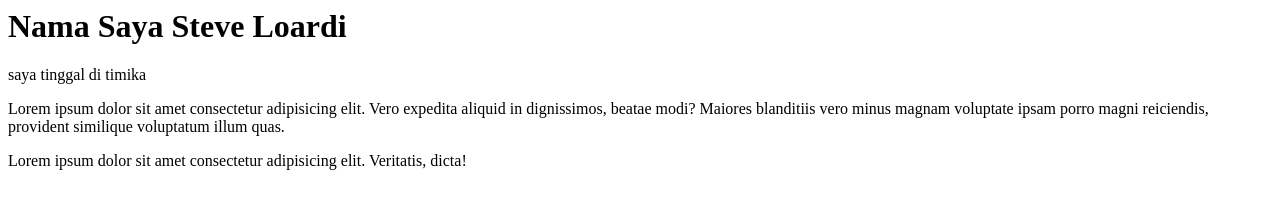
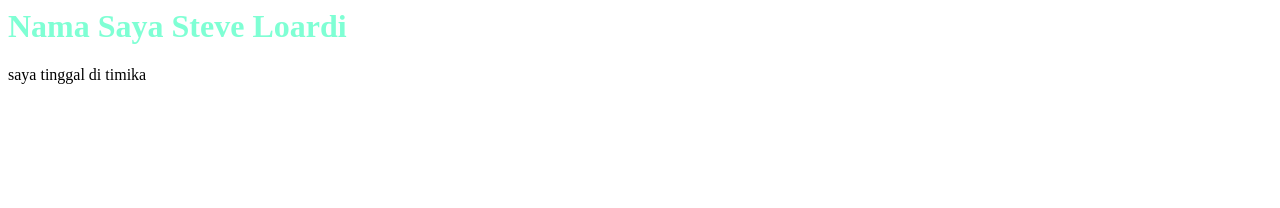
Before and after one commit to Elgara5364/14_Meeting2, a plain HTML site: page index.html in a window 1280 px wide. Drawn offline with Linux system fonts and the light colour scheme.

Commit message:
add header class and style on html

```diff
--- a/index.html
+++ b/index.html
@@ -1,9 +1,9 @@
 <html>
-    <head></head>
+    <head>
+        <link rel="stylesheet" href="style.css">
+    </head>
     <body>
-        <h1>Nama Saya Steve Loardi</h1>
+        <h1 class = "header">Nama Saya Steve Loardi</h1>
         <p> saya tinggal di timika</p>
-        <p>Lorem ipsum dolor sit amet consectetur adipisicing elit. Vero expedita aliquid in dignissimos, beatae modi? Maiores blanditiis vero minus magnam voluptate ipsam porro magni reiciendis, provident similique voluptatum illum quas.</p>
-        <p>Lorem ipsum dolor sit amet consectetur adipisicing elit. Veritatis, dicta!</p>
     </body>
 </html>
--- a/style.css
+++ b/style.css
@@ -0,0 +1,3 @@
+.header {
+    color: aquamarine;
+}
```
